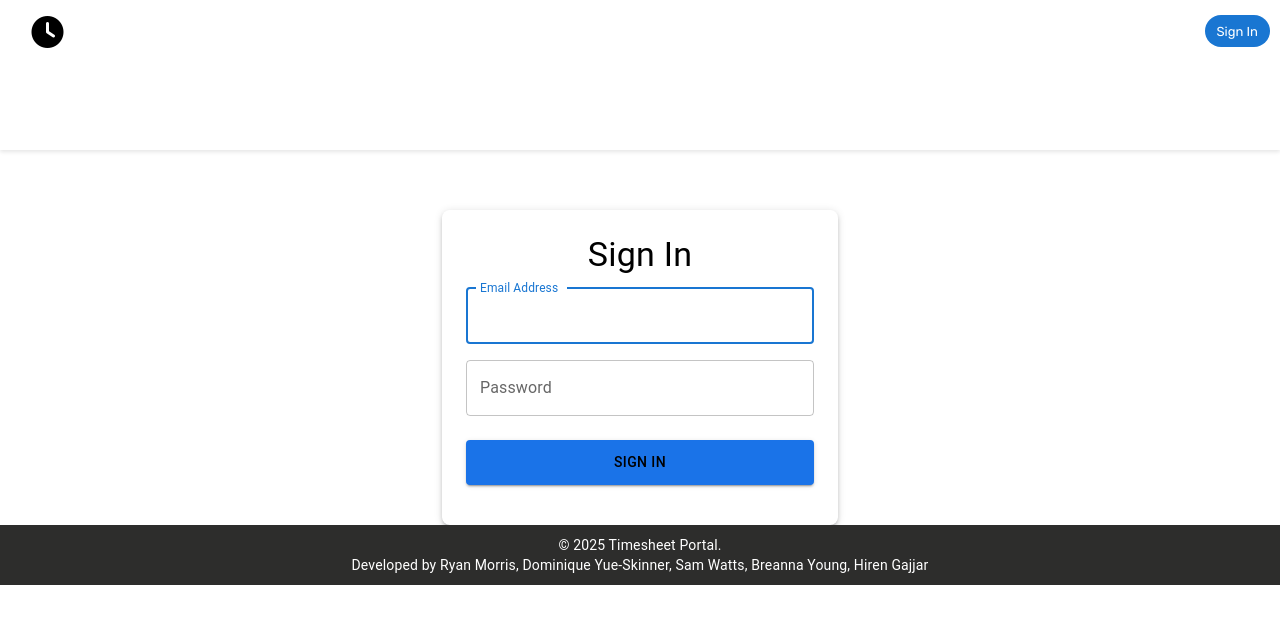
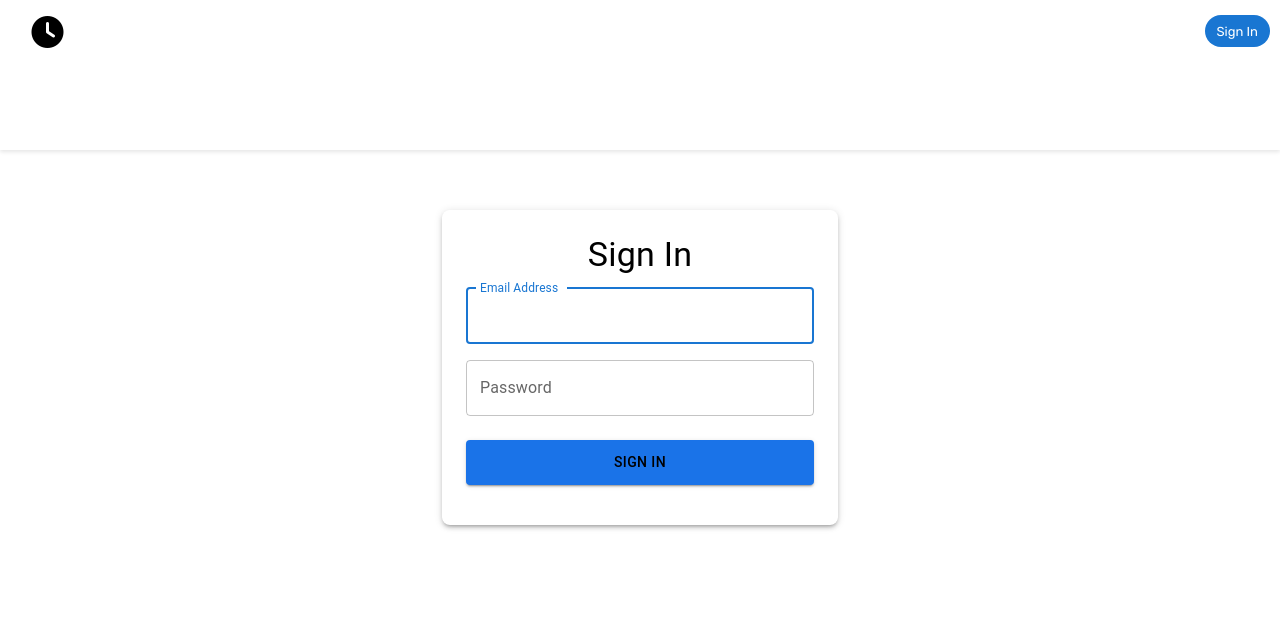
Before and after one commit to rmorrisgit/hackathonTimesheet, a React (Vite) app in the folder client/: page /signin in a window 1280 px wide. Shown: the top 624 px of the page. Built offline with nearby package versions, Linux system fonts and the light colour scheme.

Commit message:
no footer, couldnt be styled in time

```diff
--- a/client/src/App.jsx
+++ b/client/src/App.jsx
@@ -86,7 +86,7 @@ const App = () => {
           <Route path="*" element={<div>404 - Page Not Found</div>} />
         </Routes>
       </div>
-      <Footer />
+      {/* <Footer /> */}
     </BrowserRouter>
   );
 };
--- a/client/src/components/Footer.jsx
+++ b/client/src/components/Footer.jsx
@@ -1,24 +1,26 @@
+// Footer.js
 import React from 'react';
 import { Typography, Box } from '@mui/material';
-// import '../css/footer.css';
 
 const Footer = () => {
   return (
-    <footer className="footer">
+    <footer>
       <Box
         sx={{
           backgroundColor: '#2D2D2C',
           color: 'white',
           padding: '10px 0',
           textAlign: 'center',
-          marginTop: 'auto',
+          marginTop: 'auto', // Pushes the footer to the bottom in the flex container
         }}
       >
         <Typography variant="body2">
           &copy; {new Date().getFullYear()} Timesheet Portal.
         </Typography>
-        <Typography variant="body2">Developed by Ryan Morris, Dominique Yue-Skinner, Sam Watts, Breanna Young, Hiren Gajjar</Typography>
-     </Box>
+        <Typography variant="body2">
+          Developed by Ryan Morris, Dominique Yue-Skinner, Sam Watts, Breanna Young, Hiren Gajjar
+        </Typography>
+      </Box>
     </footer>
   );
 };
--- a/client/src/css/layout.css
+++ b/client/src/css/layout.css
@@ -1,10 +1,17 @@
+/* layout.css */
+
+html, body, #root {
+  height: 100%;
+  margin: 0;
+  padding: 0;
+}
+
 .layout {
-    display: flex;
-    flex-direction: column;
-    min-height: 100vh;
-    bottom:0;
-  }
+  display: flex;
+  flex-direction: column;
+  min-height: 100vh; /* Ensures the layout covers the full viewport height */
+}
 
-  main {
-    flex: 1; /* Expands to fill available space */
-  }
+.main-content {
+  flex: 1; /* Allows the main content to grow and take up available space */
+}
```
Also changed, not shown: client/src/components/Layout.jsx (+12 -5 lines).
